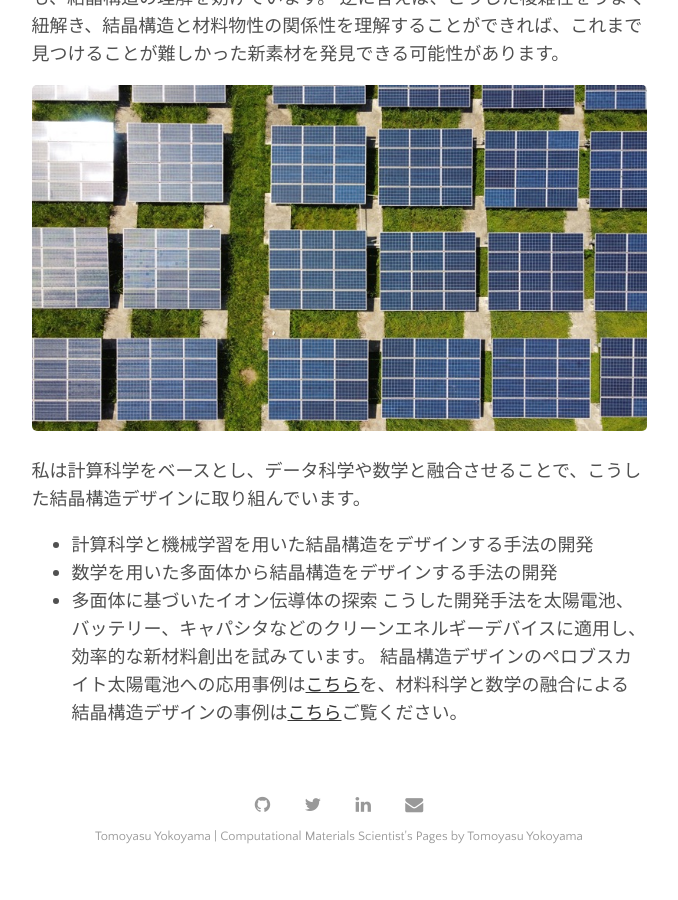
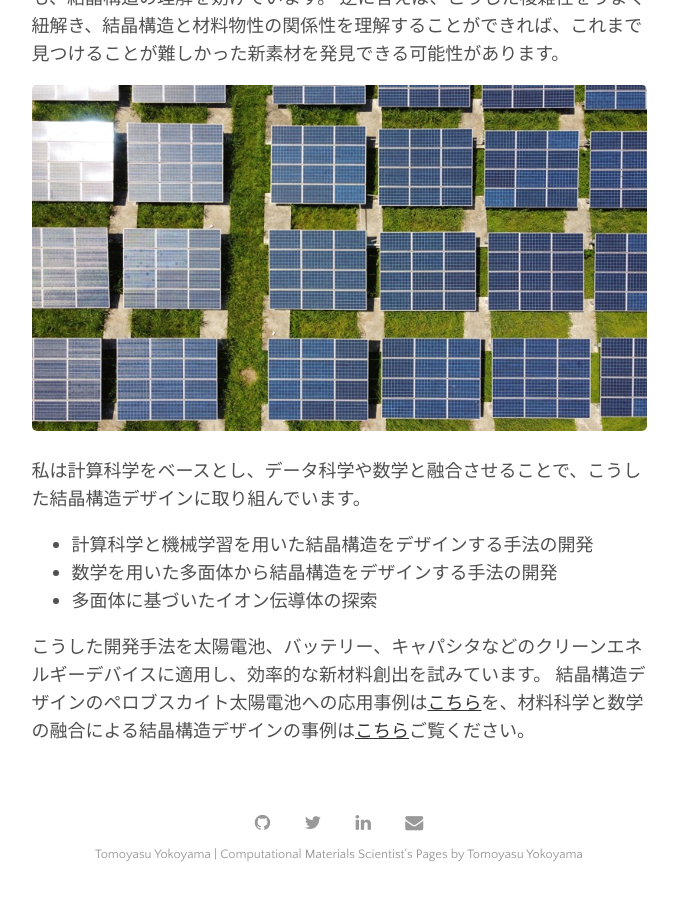
Before and after one commit to yokoyamatomoyasu/yokoyamatomoyasu.github.io, a Jekyll site: the page built from menu/research.md, in a window 1280 px wide and 900 px high, scrolled down 2771 px. Shown: the whole window, without its empty margins (301-979 px from the left). Built offline with Jekyll 4.4.1, drawn with Linux system fonts in a browser that asks for light colours; some of the changed text lies outside the part shown.

Commit message:
GitHub pages site with Jekyll

```diff
--- a/menu/research.md
+++ b/menu/research.md
@@ -29,7 +29,7 @@
 
 そこで、近年発達が目覚しい人工知能・AIやシミュレーションにより、材料開発をデシタルトランスフォーメーション（DX）する「マテリアルズ・インフォマティクス」が、こうした課題を解決すると大きな注目を集めています。
 
-私は、「電子レベルから現象を紐解き材料の本質を理解することで、新材料を創出し、社会課題の解決に貢献する」ことを目的に研究しております。
+私は、**<font color="Blue">「電子レベルから現象を紐解き材料の本質を理解することで、新材料を創出し、社会課題の解決に貢献する」</font>**ことを目的に研究しております。
 
 
 ### 研究内容：結晶構造デザイン
@@ -56,5 +56,6 @@
 - 計算科学と機械学習を用いた結晶構造をデザインする手法の開発
 - 数学を用いた多面体から結晶構造をデザインする手法の開発
 - 多面体に基づいたイオン伝導体の探索
+
 こうした開発手法を太陽電池、バッテリー、キャパシタなどのクリーンエネルギーデバイスに適用し、効率的な新材料創出を試みています。
 結晶構造デザインのペロブスカイト太陽電池への応用事例は[こちら](../assets/pdf/p0115-2.pdf)を、材料科学と数学の融合による結晶構造デザインの事例は[こちら](https://doi.org/10.5940/jcrsj.66.60)ご覧ください。
```
Also changed, not shown: 1 other file.
